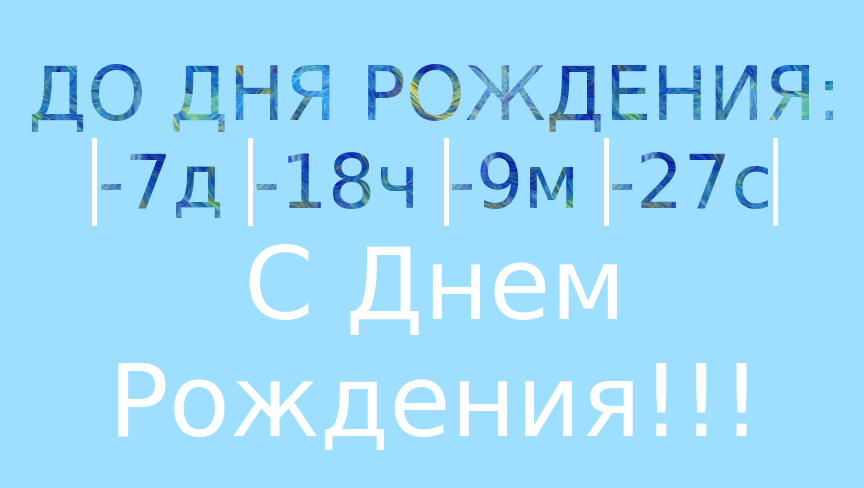
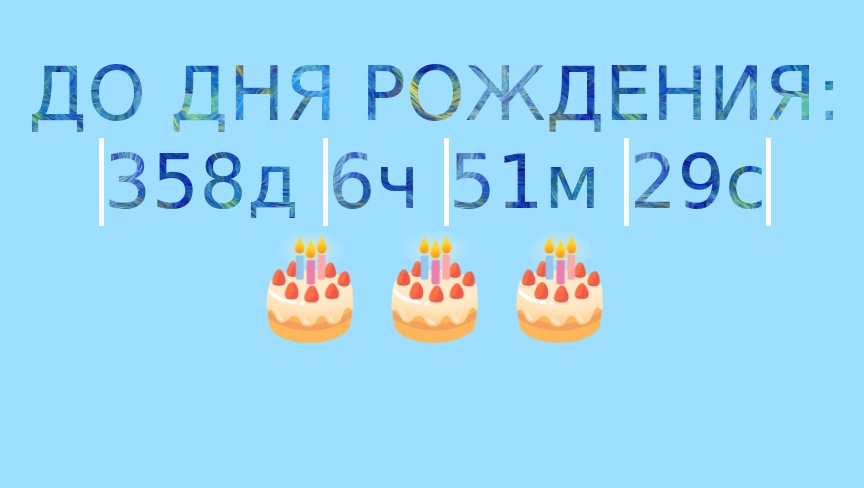
Before and after one commit to Ivavmak/site, a plain HTML site: page index.html in a window 1280 px wide. Shown: the whole page, without its empty margins (205-1069 px from the left). Drawn offline with Linux system fonts and the light colour scheme; a web font is replaced by a local one.

Commit message:
Update index.html

```diff
--- a/index.html
+++ b/index.html
@@ -26,7 +26,7 @@
 		<div id='gif' class='gif' class='main-text'>🎂🎂🎂</div>
 	</body>
 	<script>
-			var countDownDate = new Date("Oct 7, 2021 00:00:00").getTime();
+			var countDownDate = new Date("Oct 7, 2022 00:00:00").getTime();
 			var countDownFunction = setInterval(function (){
 				var now = new Date().getTime();
 				var distance = countDownDate - now;
```
